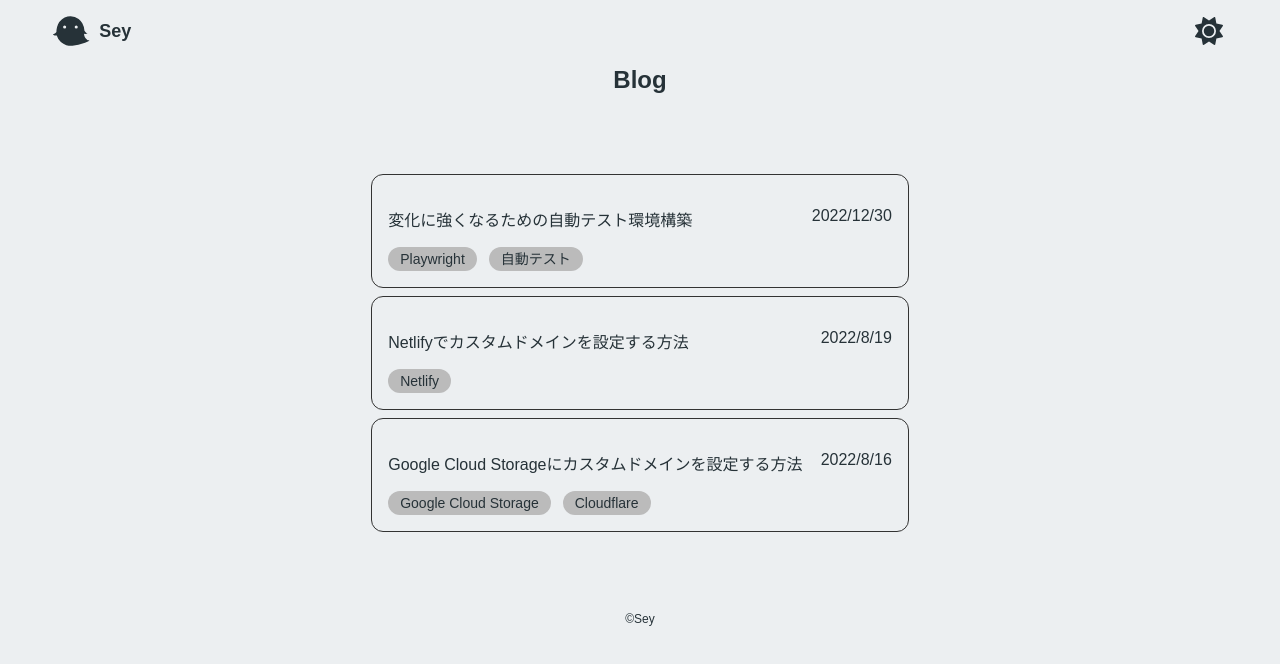
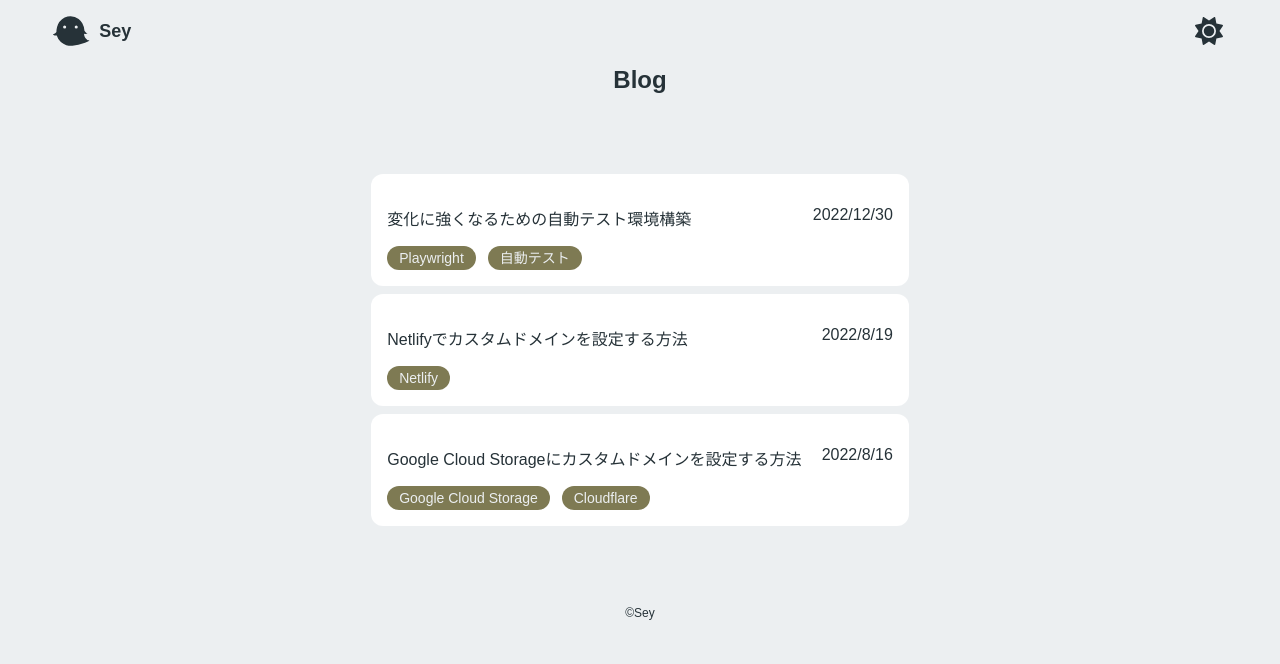
Before and after one commit to Seyyyy/Sey, a Next.js app: page / in a window 1280 px wide. Shown: the top 664 px of the page. Built offline with nearby package versions, Linux system fonts and the light colour scheme.

Commit message:
fix: style

```diff
--- a/src/components/Card/Card.module.css
+++ b/src/components/Card/Card.module.css
@@ -2,14 +2,18 @@
   text-decoration: none;
   padding-block: 1rem;
   padding-inline: 16px;
-  border: 1px solid #333;
   display: flex;
   flex-direction: column;
   border-radius: 0.75rem;
+  background-color: var(--base-color-light);
 
-  animation-name: pop;
+  /* animation-name: pop;
   animation-duration: 220ms;
-  animation-timing-function: ease-in;
+  animation-timing-function: ease-in; */
+}
+
+.link:hover {
+  background-color: var(--base-color-dark);
 }
 
 .root {
@@ -17,6 +21,7 @@
   display: flex;
   justify-content: space-between;
   width: 100%;
+  gap: 4px;
 }
 
 @media screen and (max-width: 600px) {
@@ -57,13 +62,14 @@
 
 .tag {
   font-size: 14px;
-  background-color: #bbb;
+  background-color: var(--accent-color);
+  color: var(--base-color);
   border-radius: 1rem;
   line-height: 1.5rem;
   padding-inline: 0.75rem;
 }
 
-@keyframes pop {
+/* @keyframes pop {
   0% {
     transform: scale(0);
   }
@@ -73,4 +79,4 @@
   100% {
     transform: scale(1);
   }
-}
+} */
--- a/src/style/style.css
+++ b/src/style/style.css
@@ -4,16 +4,18 @@ html {
 
 html.dark:root {
   --main-color: #eceff1;
+  --base-color-light: #374349;
   --base-color: #263238;
-  --base-color-dark: #131a1e;
-  --accent-color: #928c82;
+  --base-color-dark: #212a2f;
+  --accent-color: #e4c184;
 }
 
 html.light:root {
   --main-color: #263238;
+  --base-color-light: #ffffff;
   --base-color: #eceff1;
   --base-color-dark: #daddde;
-  --accent-color: #928c82;
+  --accent-color: #7e7a53;
 }
 
 body {
```
